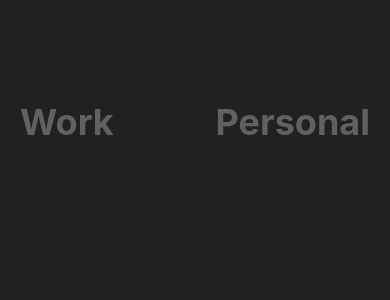
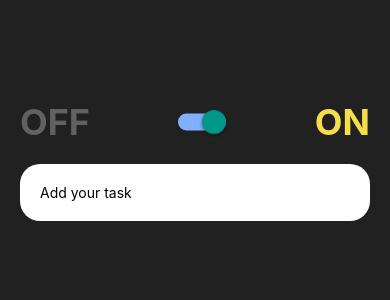
Before and after one commit to imss0/on-and-off-todo, a React Native app: screen / in a window 390 px wide. Shown: the top 300 px of the page. Built offline with nearby package versions, Linux system fonts and the light colour scheme.

Commit message:
feat: add toggle button

```diff
--- a/App.tsx
+++ b/App.tsx
@@ -1,19 +1,56 @@
 import React from "react";
 import { StatusBar } from "expo-status-bar";
-import { StyleSheet, Text, View, TouchableOpacity } from "react-native";
+import {
+  StyleSheet,
+  Text,
+  View,
+  TouchableOpacity,
+  TextInput,
+  Switch,
+} from "react-native";
+import { useState } from "react";
 import theme from "./colors";
 
 export default function App() {
+  const [working, setWorking] = useState(true);
+  const toggleSwitch = () => setWorking((previousState) => !previousState);
+
   return (
     <View style={styles.container}>
       <StatusBar style="auto" />
       <View style={styles.header}>
-        <TouchableOpacity>
-          <Text style={styles.btnText}>Work</Text>
-        </TouchableOpacity>
-        <TouchableOpacity>
-          <Text style={styles.btnText}>Personal</Text>
-        </TouchableOpacity>
+        <Text
+          style={{
+            ...styles.btnText,
+            color: !working ? theme.blue : theme.inactive,
+          }}
+        >
+          OFF
+        </Text>
+        <Switch
+          trackColor={{ false: "#f4f3f4", true: "#81b0ff" }}
+          thumbColor={working ? "#f5dd4b" : "#81b0ff"}
+          style={{ transform: [{ scaleX: 1.2 }, { scaleY: 1.2 }] }}
+          ios_backgroundColor="#f5dd4b"
+          onValueChange={toggleSwitch}
+          value={working}
+        />
+        <Text
+          style={{
+            ...styles.btnText,
+            color: working ? theme.yellow : theme.inactive,
+          }}
+        >
+          ON
+        </Text>
+      </View>
+      <View>
+        <TextInput
+          style={styles.input}
+          placeholder={
+            working ? "Add your task" : "What do you want to do for yourself?"
+          }
+        ></TextInput>
       </View>
     </View>
   );
@@ -30,6 +67,7 @@ const styles = StyleSheet.create({
     flexDirection: "row",
     marginTop: 100,
     justifyContent: "space-between",
+    alignItems: "center",
   },
 
   btnText: {
@@ -37,4 +75,13 @@ const styles = StyleSheet.create({
     fontSize: 36,
     fontWeight: "700",
   },
+
+  input: {
+    backgroundColor: "white",
+    paddingVertical: 20,
+    paddingHorizontal: 20,
+    borderRadius: 20,
+    marginTop: 20,
+    fontSize: 14,
+  },
 });
--- a/colors.ts
+++ b/colors.ts
@@ -1,7 +1,8 @@
 const theme = {
   background: "#212121",
   inactive: "#616161",
-  active: "#9CCC65",
+  blue: "#81b0ff",
+  yellow: "#f5dd4b",
 };
 
 export default theme;
```
